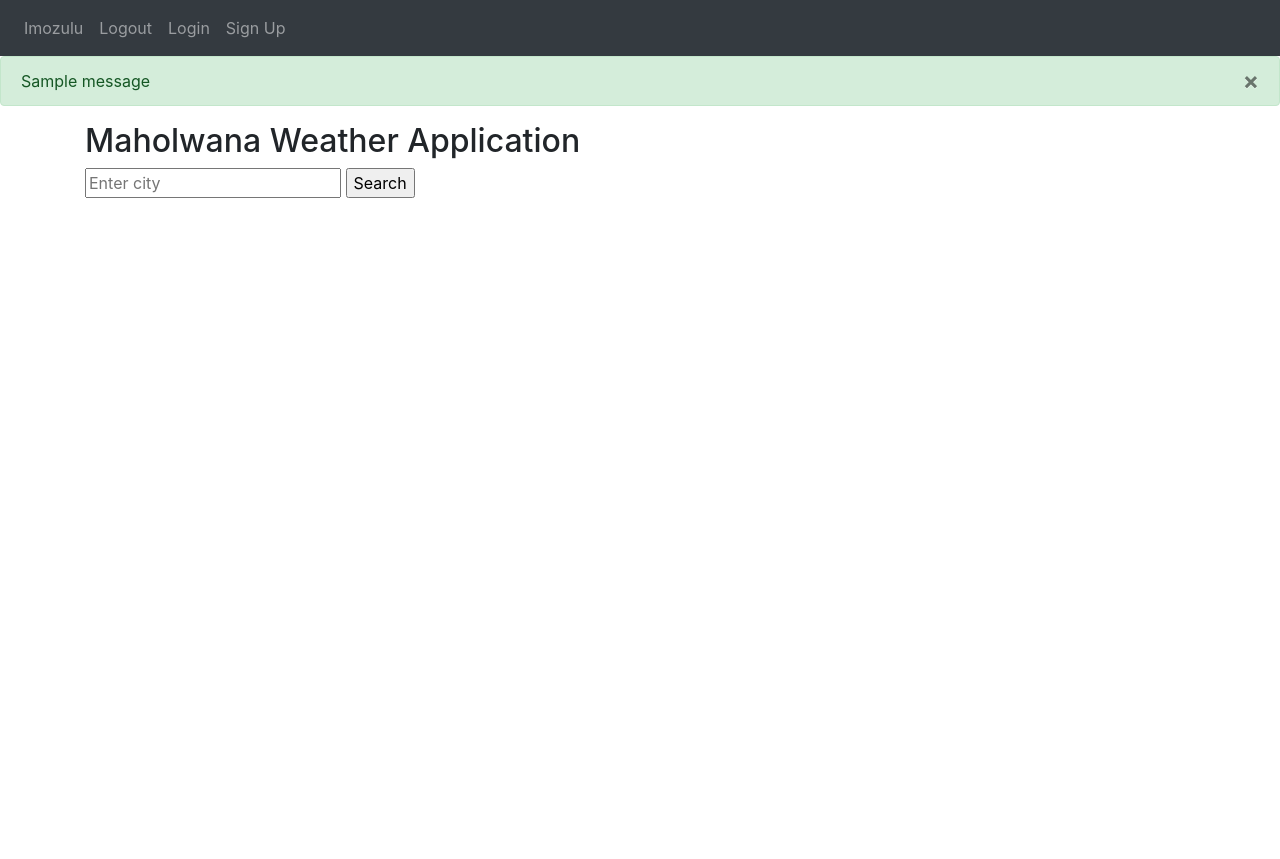
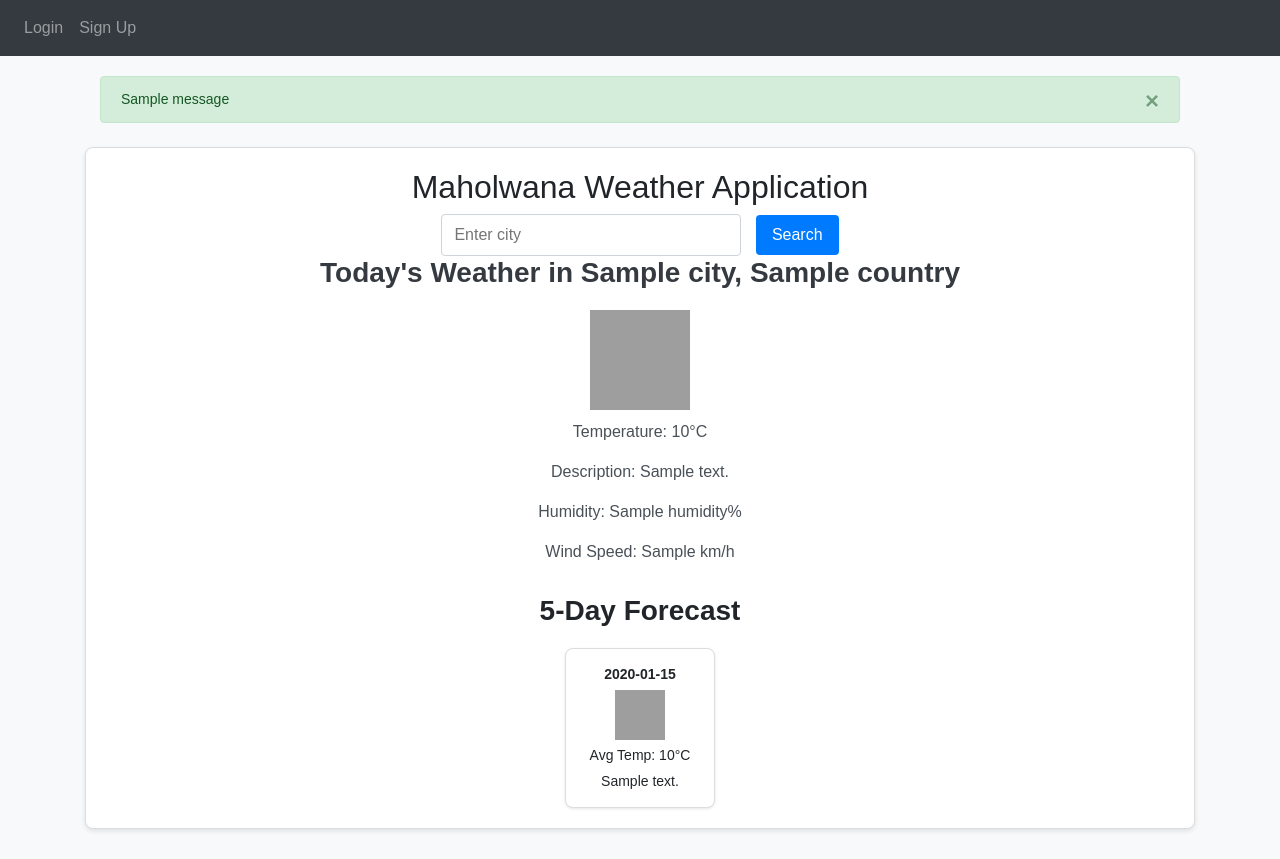
Before and after one commit to IngaMaholwana/MaholwanaWeather, a Flask app: template weatherenv/flask_app/templates/weather.html in a window 1280 px wide. Before the commit the page ends 198 px from the top, so only its background shows below. Run offline with Flask 3, Linux system fonts and the light colour scheme; the template is opened without the code that fills it: most values are stand-ins (such as "Sample title", 1, 10 or a date in 2020); one stand-in notice (Sample message) is shown; some libraries are stand-ins or nearby versions; grey boxes are pictures that could not be loaded.

Commit message:
the code is complete in sense of it does go and get the weather as desired now have to make the styling work and remove the development server for a wsp server all next time I am in dev mode still

```diff
--- a/weatherenv/flask_app/auth.py
+++ b/weatherenv/flask_app/auth.py
@@ -23,7 +23,7 @@ def login():
                 flash('incorrect password', category='error')
         else:
             flash('email does not exist', category='error')
-    return render_template("login.html")
+    return render_template("login.html", user=current_user)
 
 @auth.route('/logout')
 @login_required
@@ -68,4 +68,4 @@ def signup():
             return redirect(url_for('views.weatherhomepage'))
 
 
-    return render_template("signup.html")
+    return render_template("signup.html", user=current_user)
--- /dev/null
+++ b/weatherenv/flask_app/static/css/style.css
@@ -0,0 +1,111 @@
+/* General Styling */
+body {
+    background-color: #f8f9fa;
+    font-family: 'Arial', sans-serif;
+}
+
+/* Navigation Bar */
+.navbar {
+    margin-bottom: 20px;
+}
+
+/* Flashed Messages */
+.alert {
+    font-size: 14px;
+    margin-bottom: 15px;
+}
+
+/* Weather Container */
+#weather-container {
+    background-color: #ffffff;
+    border: 1px solid #ddd;
+    border-radius: 8px;
+    padding: 20px;
+    box-shadow: 0 2px 5px rgba(0, 0, 0, 0.1);
+}
+
+/* Current Weather Section */
+#current-weather {
+    text-align: center;
+    margin-bottom: 30px;
+}
+
+#current-weather h3 {
+    margin-bottom: 20px;
+    font-weight: bold;
+    color: #343a40;
+}
+
+#current-weather img {
+    width: 100px;
+    height: 100px;
+    margin-bottom: 10px;
+}
+
+#current-weather p {
+    font-size: 16px;
+    color: #495057;
+}
+
+/* 5-Day Forecast Section */
+#forecast-result h3 {
+    text-align: center;
+    font-weight: bold;
+    margin-bottom: 20px;
+}
+
+.forecast-container {
+    display: flex;
+    flex-wrap: wrap;
+    gap: 10px;
+    justify-content: center;
+}
+
+.forecast-item {
+    background-color: #ffffff;
+    border: 1px solid #ddd;
+    border-radius: 8px;
+    padding: 10px;
+    text-align: center;
+    width: 150px;
+    box-shadow: 0 1px 3px rgba(0, 0, 0, 0.1);
+}
+
+.forecast-item p {
+    font-size: 14px;
+    margin: 5px 0;
+}
+
+.forecast-item img {
+    width: 50px;
+    height: 50px;
+}
+
+/* Input Form */
+form {
+    margin-bottom: 30px;
+    text-align: center;
+}
+
+form input[type="text"] {
+    width: 300px;
+    padding: 8px 12px;
+    margin-right: 10px;
+    border: 1px solid #ced4da;
+    border-radius: 4px;
+    font-size: 16px;
+}
+
+form input[type="submit"] {
+    background-color: #007bff;
+    color: white;
+    border: none;
+    padding: 8px 16px;
+    font-size: 16px;
+    border-radius: 4px;
+    cursor: pointer;
+}
+
+form input[type="submit"]:hover {
+    background-color: #0056b3;
+}
--- a/weatherenv/flask_app/templates/base.html
+++ b/weatherenv/flask_app/templates/base.html
@@ -14,8 +14,8 @@
       href="https://stackpath.bootstrapcdn.com/font-awesome/4.7.0/css/font-awesome.min.css"
       crossorigin="anonymous"
     />
-
-    <title>{% block title %}Weather mozulu{% endblock %}</title>
+    <link rel="stylesheet" href="{{ url_for('static', filename='style.css') }}">
+    <title>{% block title %}Weather Mozulu{% endblock %}</title>
 </head>
 <body>
     <nav class="navbar navbar-expand-lg navbar-dark bg-dark">
@@ -29,46 +29,38 @@
         </button>
         <div class="collapse navbar-collapse" id="navbar">
           <div class="navbar-nav">
-            <a class="nav-item nav-link" id="weather" href="/">Imozulu </a>
+            {% if user.is_authenticated %}
+            <a class="nav-item nav-link" id="weather" href="/">Weather</a>
             <a class="nav-item nav-link" id="logout" href="/logout">Logout</a>
-
+            {% else %}
             <a class="nav-item nav-link" id="login" href="/login">Login</a>
             <a class="nav-item nav-link" id="signUp" href="/sign-up">Sign Up</a>
+            {% endif %}
           </div>
         </div>
     </nav>
 
+    <div class="container mt-3">
         {% with messages = get_flashed_messages(with_categories=true) %}
-      {% if messages%}
+        {% if messages %}
+        <div class="container mt-3">
             {% for category, message in messages %}
-        {% if category == 'error' %}
-
-        <div class="alert alert-danger alter-dismissable fade show" role="alert">
+            <div class="alert alert-{{ 'danger' if category == 'error' else 'success' }} alert-dismissible fade show" role="alert">
                 {{ message }}
-            <button type="button" class="close" data-dismiss="alert">
+                <button type="button" class="close" data-dismiss="alert" aria-label="Close">
                     <span aria-hidden="true">&times;</span>
                 </button>
             </div>
-        {% else %}
-        <div class="alert alert-success alter-dismissable fade show" role="alert">
-            {{ message }}
-            <button type="button" class="close" data-dismiss="alert">
-                <span aria-hidden="true">&times;</span>
-            </button>
+            {% endfor %}
         </div>
         {% endif %}
-        {% endfor%}
-      {%endif %}
         {% endwith %}
+    </div>
 
-      <div class="container">
+    <div class="container mt-4">
         {% block content %}
         {% endblock %}
-
     </div>
-
-
-
 
     <script
       src="https://code.jquery.com/jquery-3.2.1.slim.min.js"
--- a/weatherenv/flask_app/templates/weather.html
+++ b/weatherenv/flask_app/templates/weather.html
@@ -5,18 +5,40 @@ Maholwana Weather Application
 {% endblock %}
 
 {% block content %}
-<form>
+<form method="POST" action="/">
     <div id="weather-container">
         <h2>Maholwana Weather Application</h2>
-        <input type="text" id="city" placeholder="Enter city">
+        <input type="text" id="city" name="city" placeholder="Enter city">
         <input type="submit" value="Search">
 
-        <img id="weather-icon" alt="Weather Icon" style="display:none;">
+        {% if weather_data %}
+        <div id="current-weather">
+            <h3>Today's Weather in {{ weather_data.city }}, {{ weather_data.country }}</h3>
+            <img id="weather-icon"
+                 src="http://openweathermap.org/img/wn/{{ weather_data.icon }}@2x.png"
+                 alt="Weather Icon">
+            <p>Temperature: {{ weather_data.temperature }}°C</p>
+            <p>Description: {{ weather_data.description }}</p>
+            <p>Humidity: {{ weather_data.humidity }}%</p>
+            <p>Wind Speed: {{ weather_data.wind_speed }} km/h</p>
+        </div>
+        {% endif %}
 
-        <div id="temp-div"></div>
-        <div id="weather-info"></div>
-        <div id="hourly-forecast"></div>
-        <div id="weekday-forecast"></div>
+        {% if forecast_data %}
+        <div id="forecast-result">
+            <h3>5-Day Forecast</h3>
+            <div class="forecast-container">
+                {% for date, forecast in forecast_data.items() %}
+                <div class="forecast-item">
+                    <p><strong>{{ date }}</strong></p>
+                    <img src="http://openweathermap.org/img/wn/{{ forecast.icon }}@2x.png" alt="Weather Icon">
+                    <p>Avg Temp: {{ forecast.avg_temp }}°C</p>
+                    <p>{{ forecast.description }}</p>
+                </div>
+                {% endfor %}
+            </div>
+        </div>
+        {% endif %}
     </div>
 </form>
 {% endblock %}
```
Also changed, not shown: weatherenv/flask_app/static/css/weather.css (deleted, +0 -100 lines), weatherenv/flask_app/views.py (+67 -4 lines). Lines whose indentation alone changed are shown as unchanged.
